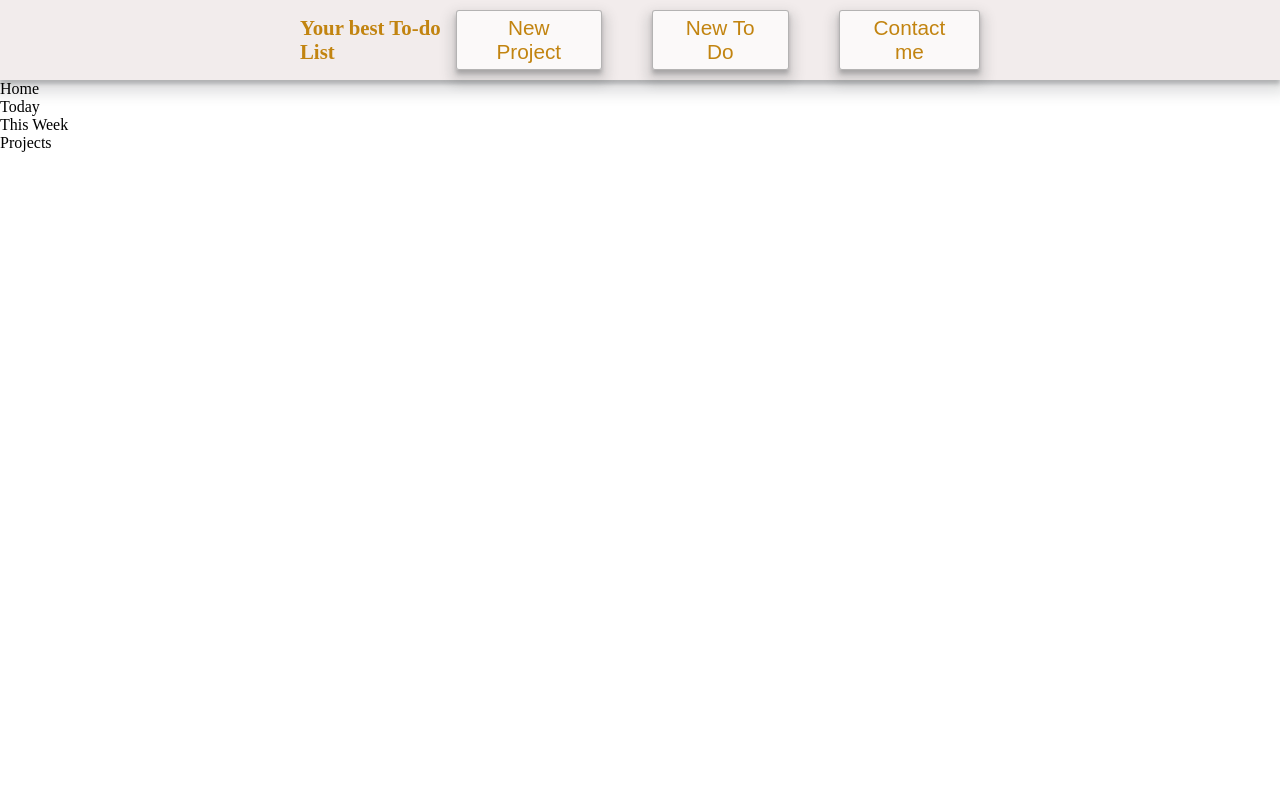
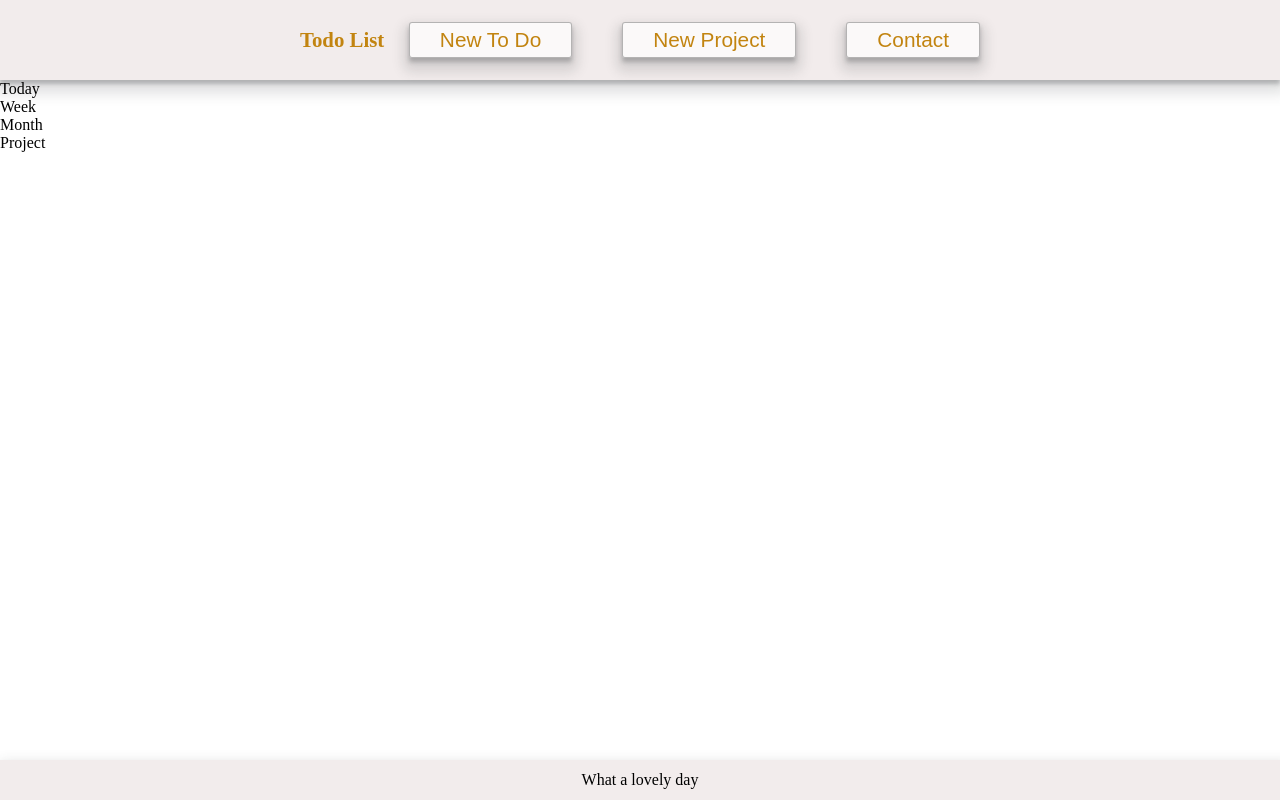
Before and after one commit to janaiscoding/todo-list, a website built with webpack: page dist/index.html in a window 1280 px wide. Built offline with nearby package versions, Linux system fonts and the light colour scheme.

Commit message:
Remove html js

```diff
--- a/src/index.js
+++ b/src/index.js
@@ -1,14 +1 @@
-//1. factories or constructors/classes to generate todos
-import "./style.css";
-
-import loadHTML from "./page-html-elements/loadHTML";
-import makeHeader from "./page-html-elements/loadHeader";
-import makeSidebar from "./page-html-elements/makeSidebar";
-
-loadHTML();
-makeHeader();
-makeSidebar();
-// const one = createToDo('test', 'description','tomorrow','very high','false');
-// console.log(one);
-// const projectOne = blankProject('')
-// console.log(projectOne);
+import './style.css';
--- a/src/page-html-elements/loadHTML.js
+++ /dev/null
@@ -1,28 +0,0 @@
-//select full html
-const HTMLBody = document.querySelector('body');
-
-export default function loadHTML() {
-   //create website wrapper
-   const mainDiv = document.createElement('main');
-   mainDiv.classList.add('main-content');
-   //1.header wrapper
-   const headerWrapper = document.createElement('header');
-   headerWrapper.classList.add('header-wrapper');
-   //2. sidebar wrapper
-   const sidebarWrapper = document.createElement('div');
-   sidebarWrapper.classList.add('sidebar-wrapper');
-   //3. main wrapper
-   const contentWrapper = document.createElement('div');
-   contentWrapper.classList.add('content-wrapper');
-   //3. footer wrapper
-   const footerWrapper = document.createElement('footer');
-   footerWrapper.classList.add('footer-wrapper');
-
-   HTMLBody.insertAdjacentElement("afterbegin",mainDiv);
-   mainDiv.append(headerWrapper,sidebarWrapper,contentWrapper,footerWrapper);
-}
-
-
-export function makeSidebar() {
-   const takeSidebar = document.querySelector('.sidebar-wrapper')
-}
--- a/src/page-html-elements/loadHeader.js
+++ /dev/null
@@ -1,26 +0,0 @@
-export default function makeHeader(){
-
-    const takeHeader = document.querySelector('.header-wrapper');
-
-    const nav = document.createElement('nav');
-    nav.classList.add('nav-bar');
-
-    const logoTitle = document.createElement('div');
-    logoTitle.innerText = "Your best To-do List";
-    logoTitle.classList.add('logo');
-
-    const createProject = document.createElement('button');
-    createProject.innerText = "New Project";
-    createProject.classList.add('project-button');
-
-    const createToDoElement = document.createElement('button');
-    createToDoElement.innerText = "New To Do";
-    createToDoElement.classList.add('to-do-button');
-
-    const contactMe = document.createElement('button');
-    contactMe.innerText = "Contact me";
-    contactMe.classList.add("contact-button");
-
-    nav.append(createProject, createToDoElement, contactMe);
-    takeHeader.append(logoTitle,nav);
-    }
--- a/src/page-html-elements/makeSidebar.js
+++ /dev/null
@@ -1,29 +0,0 @@
-export default function makeSidebar() {
-    const takeSidebar = document.querySelector('.sidebar-wrapper');
-
-    const sidebarTabs = document.createElement('ul');
-    sidebarTabs.classList.add("sidebar-list");
-
-    const homeTab = document.createElement('li');
-    homeTab.innerText = "Home";
-    homeTab.id = "home-tab";
-
-    const todayTab = document.createElement('li');
-    todayTab.innerText = "Today";
-    todayTab.id = "today-tab";
-
-    const weekTab = document.createElement('li');
-    weekTab.innerText = "This Week";
-    weekTab.id = "week-tab";
-
-    const monthTab = document.createElement('li');
-    monthTab.innerText = "This Month";
-    monthTab.id = "month-tab";
-
-    const projectsTab = document.createElement('li');
-    projectsTab.innerText = "Projects";
-    projectsTab.id = "projects-tab";
-
-    sidebarTabs.append(homeTab,todayTab,weekTab,projectsTab);
-    takeSidebar.append(sidebarTabs);
- }
--- a/src/project.js
+++ /dev/null
@@ -1,6 +0,0 @@
-export const blankProject = () => {
-    let projectsArray = [];
-    let projectTitle = "Default Project";
-    projectsArray.push({projectTitle})
-    return { projectsArray, projectTitle};
-}
--- a/src/style.css
+++ b/src/style.css
@@ -55,3 +55,17 @@ button {
 button:hover {
     background-color: rgba(255, 255, 255, 0.9);
   }
+
+.main-content-wrapper {
+    height: 85vh;
+}
+
+.footer-wrapper {
+    display: flex;
+    height: 5vh;
+    background-color: var(--header-background-color);
+    align-items: center;
+    justify-content: center;
+    padding: 0px 300px;
+    box-shadow: 0 4px 4px 0 rgb(60 64 67 / 30%), 6px 8px 12px 6px rgb(60 64 67 / 15%);
+}
```
Also changed, not shown: dist/index.html, dist/main.js.
